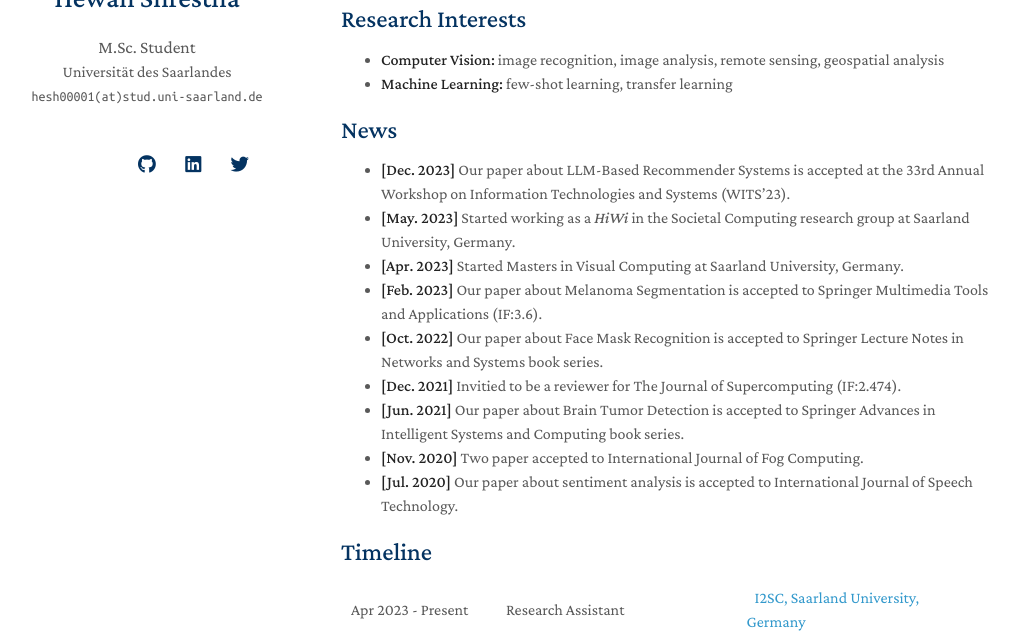
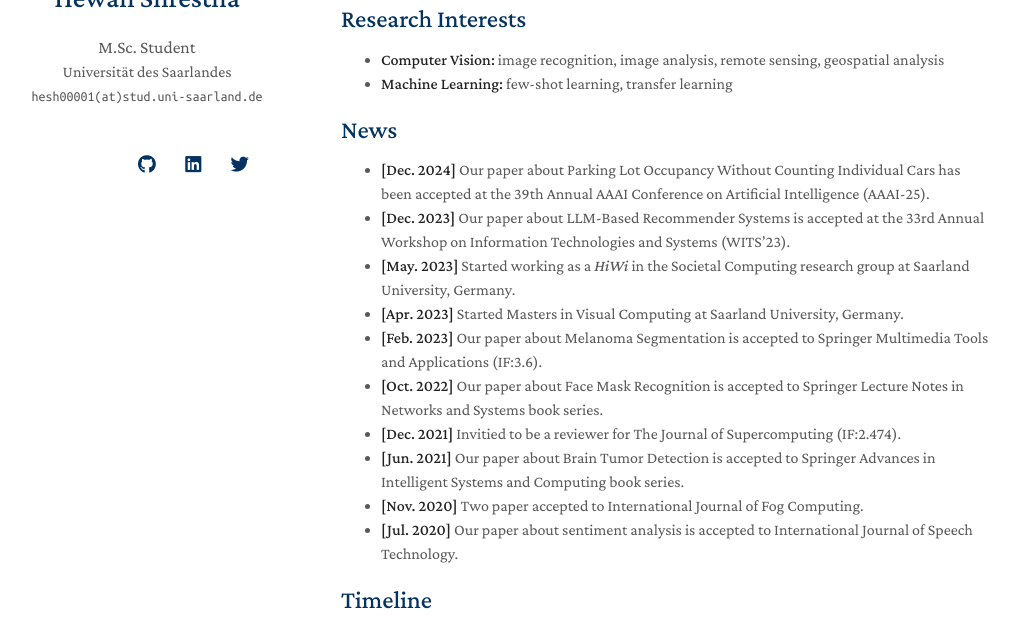
Before and after one commit to hewanshrestha/hewanshrestha.github.io, a Jekyll site: the page built from index.md, in a window 1280 px wide and 900 px high, cut to the strip 267-900 px from the top of the window. Shown: the whole strip, without its empty margins (129-1148 px from the left). Built offline with Jekyll 4.4.1, drawn with Linux system fonts in a browser that asks for light colours; nearby versions of some CDN libraries; a style sheet for code colours, icons or effects is not loaded.

Commit message:
Update index.md

```diff
--- a/index.md
+++ b/index.md
@@ -14,6 +14,7 @@ I received my Bachelors degree in Computer Science and Engineering from <a href=
 
 ## News
 
+- **[Dec. 2024]** Our paper about Parking Lot Occupancy Without Counting Individual Cars has been accepted at the 39th Annual AAAI Conference on Artificial Intelligence (AAAI-25).
 - **[Dec. 2023]** Our paper about LLM-Based Recommender Systems is accepted at the 33rd Annual Workshop on Information Technologies and Systems (WITS'23).
 - **[May. 2023]** Started working as a <em>HiWi</em> in the Societal Computing research group at Saarland University, Germany.
 - **[Apr. 2023]** Started Masters in Visual Computing at Saarland University, Germany.
```
